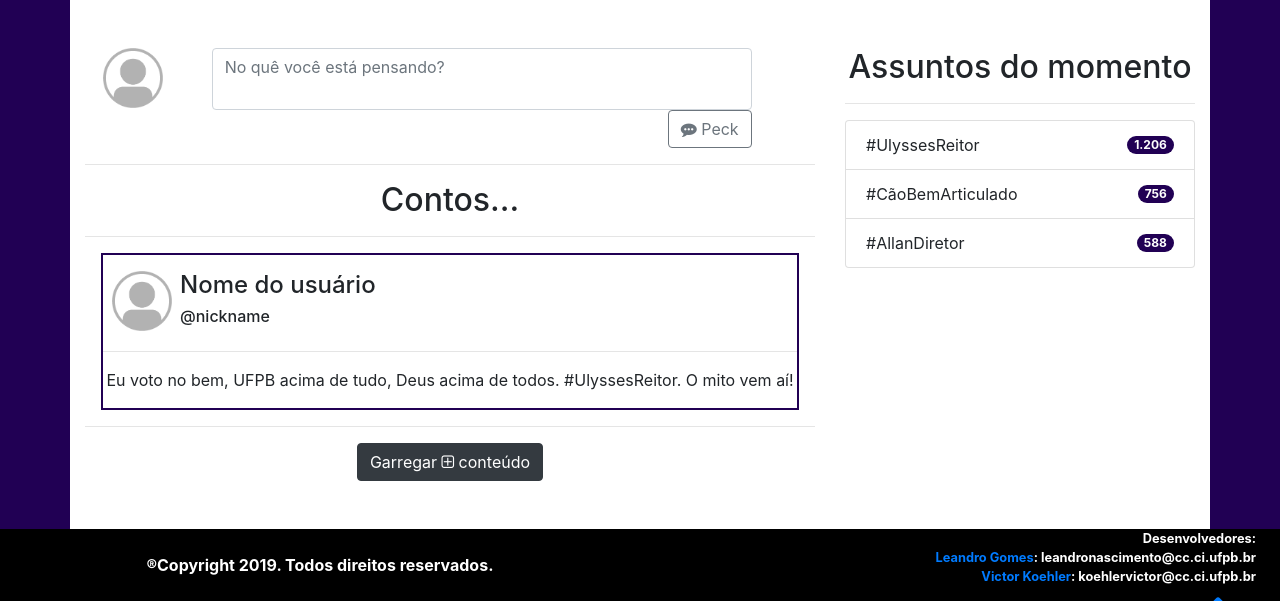
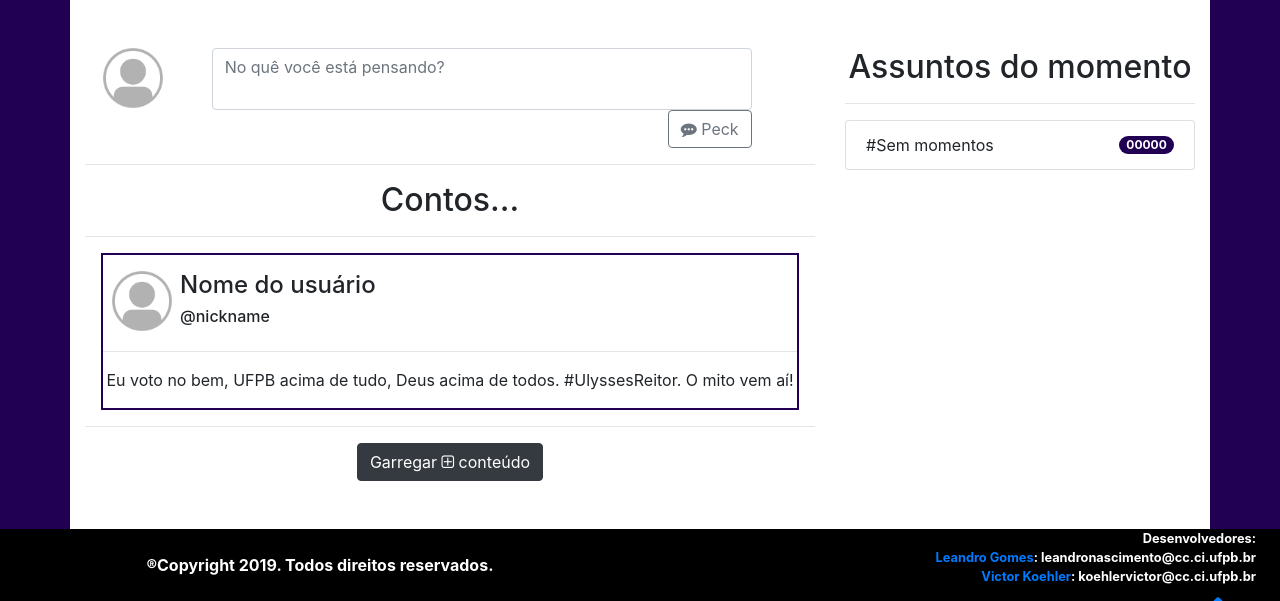
Before and after one commit to leoPirpiri/nevermore, a Flask app: template app/templates/perfil.html in a window 1280 px wide. Shown: the part 76-677 px from the top of the page. Run offline with Flask 2, Linux system fonts and the light colour scheme; the template is opened without the code that fills it, so the values that code supplies are empty; some libraries are stand-ins or nearby versions.

Commit message:
Busca por trends topics iniciada

```diff
--- a/app/controllers/routers.py
+++ b/app/controllers/routers.py
@@ -1,6 +1,7 @@
 from flask import render_template
 from app import app
 from app.auth import login_required, logout_required
+from app.controllers import trends
 
 @app.route("/index/")
 @app.route("/")
@@ -16,4 +17,4 @@ def home():
 @app.route("/perfil/")
 @login_required
 def perfil():
-    return render_template("perfil.html")
+    return render_template("perfil.html", assuntos = trends.get_assuntos([]))
--- a/app/models/db_wrapper.py
+++ b/app/models/db_wrapper.py
@@ -33,7 +33,7 @@ def get_db(discardPrevious=False) -> psycopg2.extras.DictCursor:
     # Caso não esteja usando Flask
     if not has_request_context():
         if __tmp_conn is None:
-            __tmp_conn = psycopg2.connect(dbname="projbd", user="", password='')
+            __tmp_conn = psycopg2.connect(dbname="projbd", user="leandro", password='Invited,')
         if __tmp_cur is None:
             __tmp_cur = __tmp_conn.cursor(cursor_factory=psycopg2.extras.DictCursor)
         return __tmp_cur
@@ -210,9 +210,22 @@ def get_topico_pk(nome_topico):
     return ('SELECT * FROM topico WHERE nome_topico = %s', nome_topico)
 
 
-
-
-
+'''
+Retorna um dicionário para os tópicos do momento.
+'''
+@default_fetch_one
+def get_topicos_trends():
+    return ( """SELECT count(top.nome_topico) as quan, top.nome_topico as nome
+                FROM public.citacao_topico as cit,
+                     public.topico as top,
+                     public.opiniao as op
+                WHERE cit.id_post = op.id_post
+                     and cit.nome_topico = top.nome_topico
+                     and (DATE_PART('day', now()::timestamp - op.data_post::timestamp) * 24 +
+                              DATE_PART('hour', now()::timestamp - op.data_post::timestamp)) < 4
+                group by (top.nome_topico, top.nome_topico)
+                order by quan desc
+                limit 10;""")
 
 
 '''
--- a/app/models/opinion.py
+++ b/app/models/opinion.py
@@ -22,12 +22,6 @@ class Opinion(Base):
         except:
             from .user import User as Usuario
         return Usuario(self.dono())
-
-
-
-def __criar_topico(nome_topico):
-    if db_wrapper.get_topico_pk(nome_topico) is None:
-        db_wrapper.inserir_topico({'nome_topico': nome_topico})
 
 
 def _criar_opiniao(dados: dict, funcdb, marcados=[], topicos=[]) -> int:
--- a/app/templates/perfil.html
+++ b/app/templates/perfil.html
@@ -1,5 +1,5 @@
 {% extends "header_home.html" %}
-{%block conteudo %}
+{% block conteudo %}
 <div id="content_perfil" class="container bg-white py-5" align="center">
     <div class="row">
         <div class="col-lg-8 col-12">
@@ -59,18 +59,19 @@
             <hr>
             <div id="trends" align="left">
                 <ol class="list-group">
-                    <li class="list-group-item d-flex justify-content-between align-items-center">
-                        #UlyssesReitor
-                        <span class="badge badge-gothic badge-pill">1.206</span>
-                    </li>
-                    <li class="list-group-item d-flex justify-content-between align-items-center">
-                        #CãoBemArticulado
-                        <span class="badge badge-gothic badge-pill">756</span>
-                    </li>
-                    <li class="list-group-item d-flex justify-content-between align-items-center">
-                        #AllanDiretor
-                        <span class="badge badge-gothic badge-pill">588</span>
-                    </li>
+                    {% if assuntos %}
+                        {% for trends in assuntos%}
+                            <li class="list-group-item d-flex justify-content-between align-items-center">
+                                #{{ trends.nome }}
+                                <span class="badge badge-gothic badge-pill"> {{ trends.quan }} </span>
+                            </li>
+                        {% endfor %}
+                    {% else %}
+                        <li class="list-group-item d-flex justify-content-between align-items-center">
+                            #Sem momentos
+                            <span class="badge badge-gothic badge-pill">00000</span>
+                        </li>
+                    {% endif %}
                 </ol>
             </div>
         </div>
```
Also changed, not shown: app/controllers/trends.py (added, +9 -0 lines), app/models/topico.py (added, +10 -0 lines).
